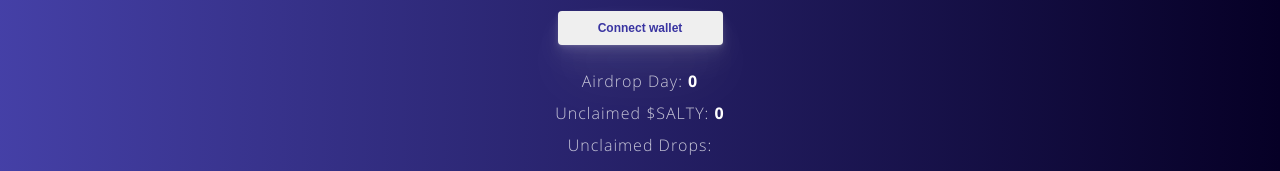
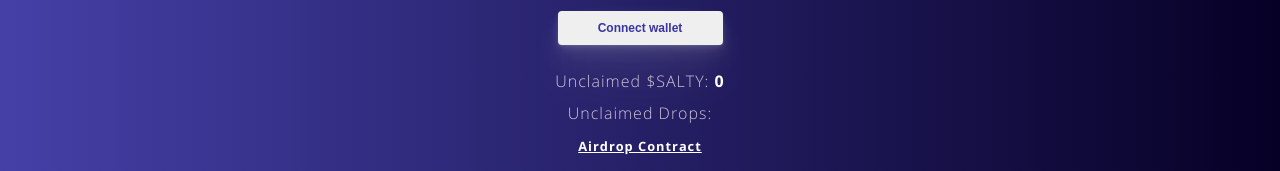
Before and after one commit to saltandsatoshi/merkle-drop, a React (Create React App) app in the folder frontend/: page / in a window 1280 px wide. Shown: the part 182-353 px from the top of the page. Built offline with nearby package versions, Linux system fonts and the light colour scheme.

Commit message:
Fix: remove airdrop day counter

```diff
--- a/frontend/src/components/airdrop/index.js
+++ b/frontend/src/components/airdrop/index.js
@@ -316,10 +316,6 @@ class Airdrop extends Component {
             />
           </div>
           <div className="airdrop-subtitle">
-            <span>Airdrop Day: </span>
-            {this.state.day}
-          </div>
-          <div className="airdrop-subtitle">
             <span>Unclaimed $SALTY: </span>
             {this.state.unclaimed.toLocaleString()}
           </div>
```
